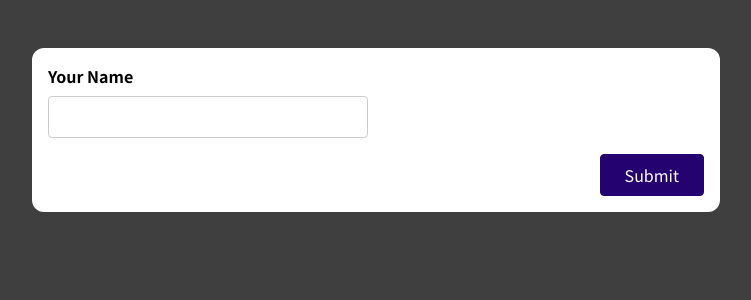
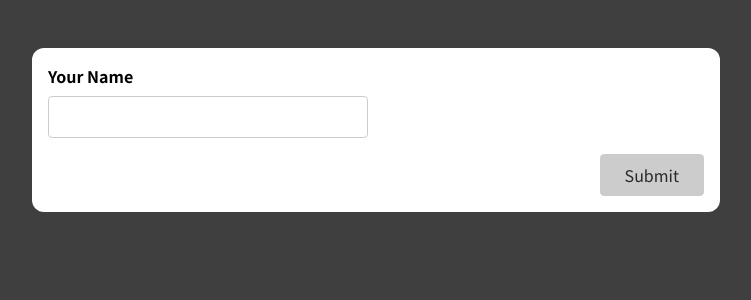
Before and after one commit to maldoalex/Forms, a React (Create React App) app: page / in a window 1280 px wide. Shown: the top 300 px of the page, without its empty margins (264-1015 px from the left). Built offline with nearby package versions, Linux system fonts and the light colour scheme.

Commit message:
added form validity for inputs

```diff
--- a/src/components/SimpleInput.js
+++ b/src/components/SimpleInput.js
@@ -7,6 +7,11 @@
   const enteredNameIsValid = enteredName.trim() !== '';
   const nameInputIsInvalid = !enteredNameIsValid && enteredNameIsTouched;
 
+  let formIsValid = false;
+
+  if (enteredNameIsValid) {
+    formIsValid = true;
+  };
 
   const nameInputChangeHandler = event => {
     setEnteredName(event.target.value);
@@ -45,7 +50,7 @@
         {nameInputIsInvalid && <p className='error-text'>Name must not be empty.</p>}
       </div>
       <div className="form-actions">
-        <button>Submit</button>
+        <button disabled={!formIsValid}>Submit</button>
       </div>
     </form>
   );
--- a/src/index.css
+++ b/src/index.css
@@ -79,6 +79,14 @@
   border-color: #33059e;
 }
 
+button:disabled,
+button:disabled:hover,
+button:disabled:active {
+  background-color: #ccc;
+  color: #292929;
+  border-color: #ccc;
+}
+
 .form-actions {
   text-align: right;
 }
```
Also changed, not shown: 1 other file (tests, documents, lock files or other folders).
